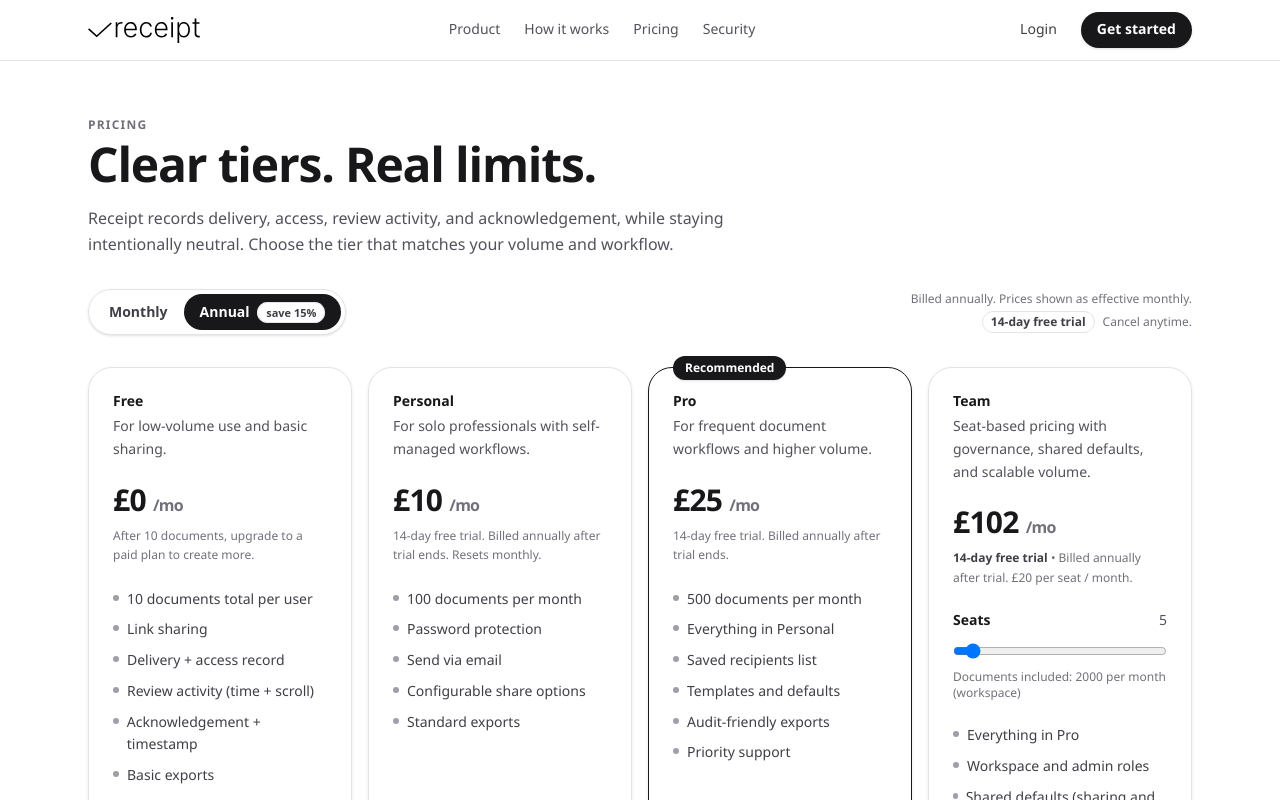
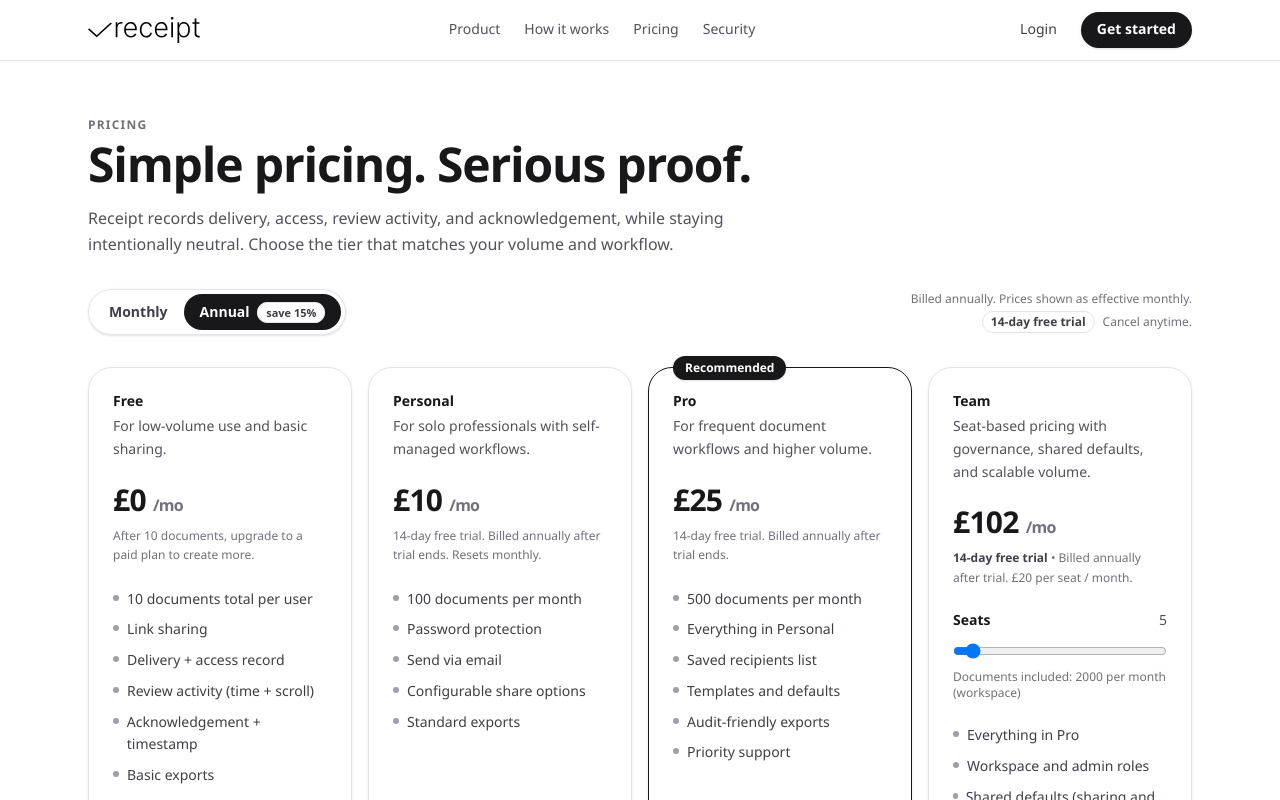
Before and after one commit to LRARE-Holdings/tango, a Next.js app: page /pricing in a window 1280 px wide. Shown: the top 800 px of the page. Built offline with nearby package versions, Linux system fonts and the light colour scheme.

Commit message:
Update pricing page title

```diff
--- a/src/app/(marketing)/pricing/page.tsx
+++ b/src/app/(marketing)/pricing/page.tsx
@@ -277,7 +277,7 @@ export default function PricingPage() {
             PRICING
           </div>
           <h1 className="mt-2 text-4xl font-semibold tracking-tight sm:text-5xl">
-            Clear tiers. Real limits.
+            Simple pricing. Serious proof.
           </h1>
           <p className="mt-4 text-base leading-relaxed text-zinc-600 dark:text-zinc-400">
             Receipt records delivery, access, review activity, and acknowledgement, while staying
```
